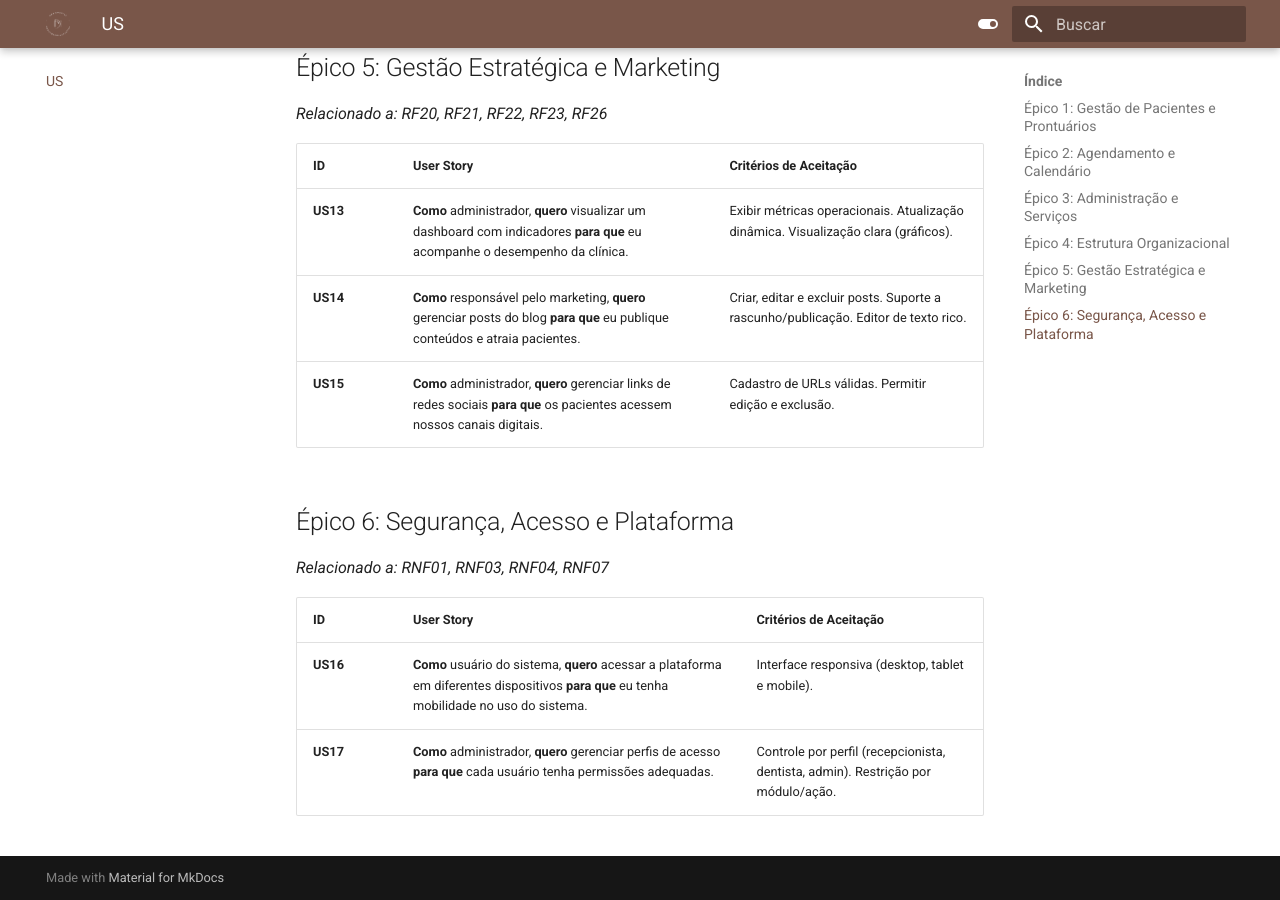
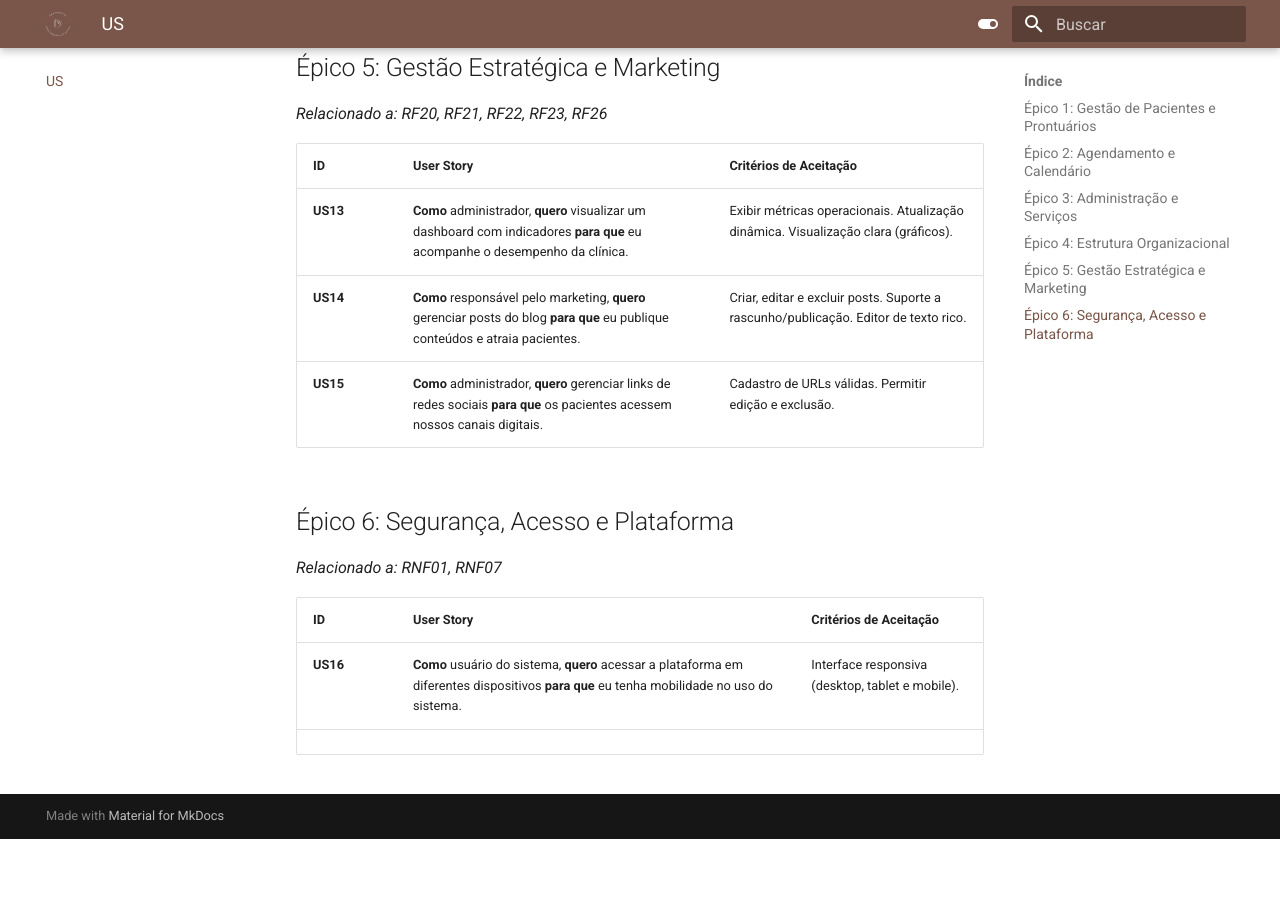
Before and after one commit to Clinica-Odontologica-Mariana/docs, an MkDocs documentation site: the page built from docs/us.md, in a window 1280 px wide and 900 px high, scrolled down 2166 px. Built offline with MkDocs 1.6.1 and Material for MkDocs 9.7.7, drawn with Linux system fonts in a browser that asks for light colours; after the commit the page ends 3005 px from its top, so only the background shows below that.

Commit message:
docs: remoção US 17

```diff
--- a/docs/us.md
+++ b/docs/us.md
@@ -66,9 +66,9 @@ Este documento traduz os requisitos técnicos em necessidades dos usuários, foc
 
 ## Épico 6: Segurança, Acesso e Plataforma
 
-*Relacionado a: RNF01, RNF03, RNF04, RNF07*
+*Relacionado a: RNF01, RNF07*
 
 | ID       | User Story                                                                                                                                 | Critérios de Aceitação                                                           |
 | :------- | :----------------------------------------------------------------------------------------------------------------------------------------- | :------------------------------------------------------------------------------- |
 | **US16** | **Como** usuário do sistema, **quero** acessar a plataforma em diferentes dispositivos **para que** eu tenha mobilidade no uso do sistema. | Interface responsiva (desktop, tablet e mobile).                                 |
-| **US17** | **Como** administrador, **quero** gerenciar perfis de acesso **para que** cada usuário tenha permissões adequadas.                         | Controle por perfil (recepcionista, dentista, admin). Restrição por módulo/ação. |
+|
```
